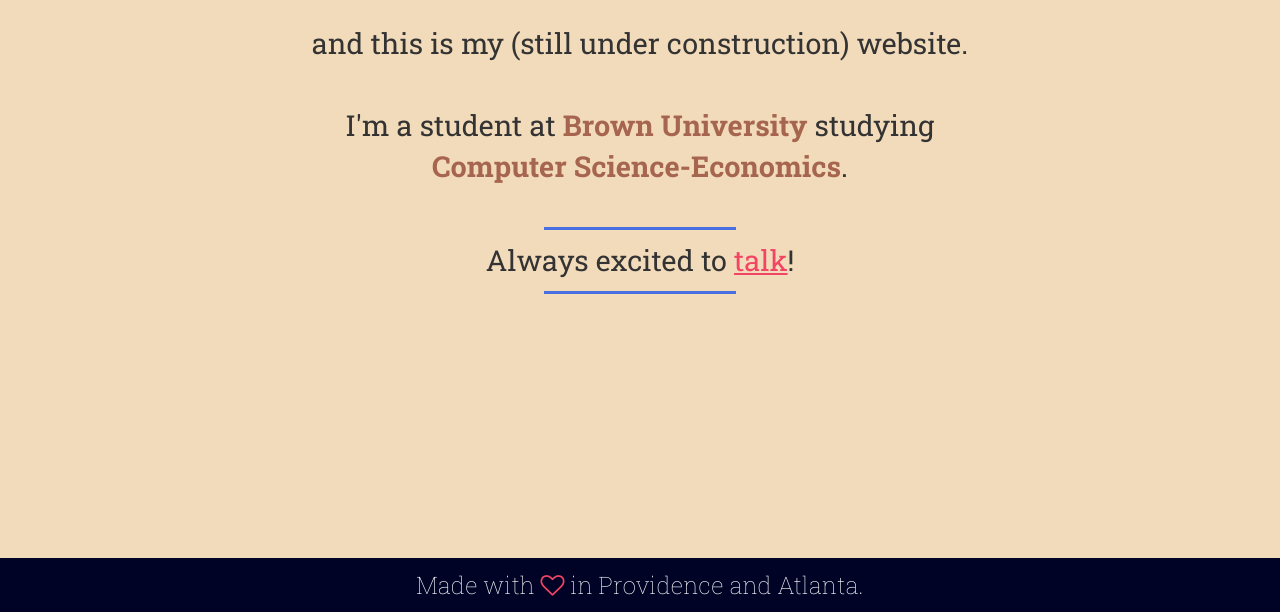
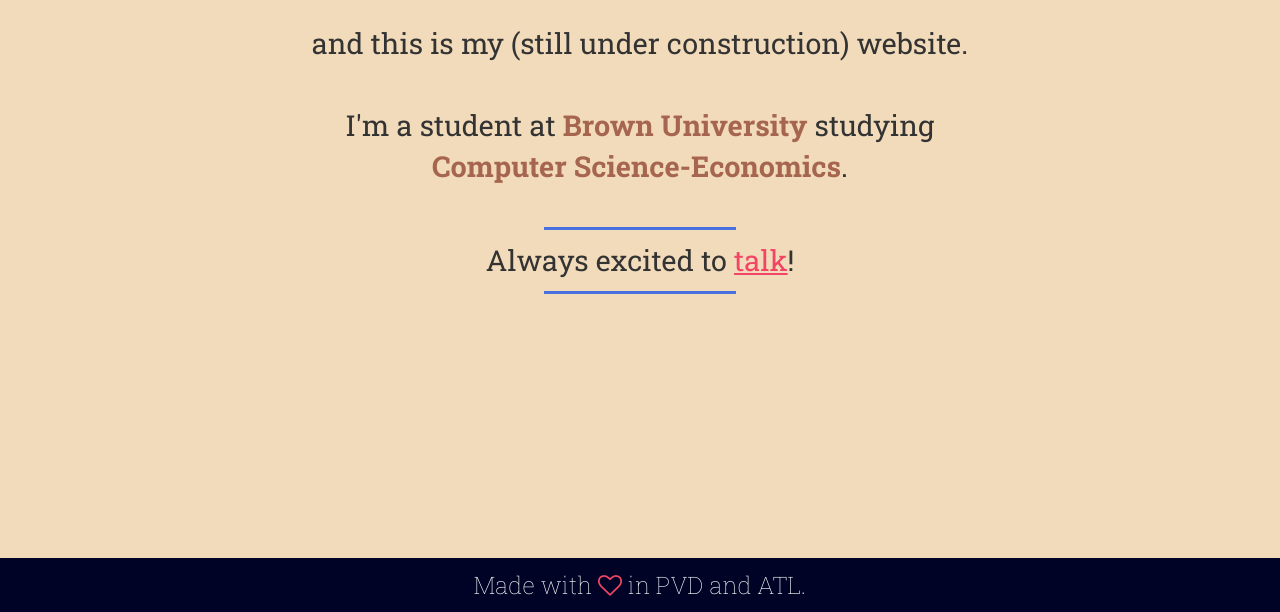
Before and after one commit to sumitsohani/sumitsohani.github.io, a plain HTML site: page index.html in a window 1280 px wide. Shown: the part 188-800 px from the top of the page. Drawn offline with nearby package versions, Linux system fonts and the light colour scheme.

Commit message:
Update index.html

```diff
--- a/index.html
+++ b/index.html
@@ -30,7 +30,7 @@
 </div>
 </div>
 
-<div id="footer" class="footer"> Made with <i class="fa fa-heart-o" aria-hidden="true"></i> in Providence and Atlanta.</div>
+<div id="footer" class="footer"> Made with <i class="fa fa-heart-o" aria-hidden="true"></i> in PVD and ATL.</div>
 </div>
 </body>
 </html>
```
